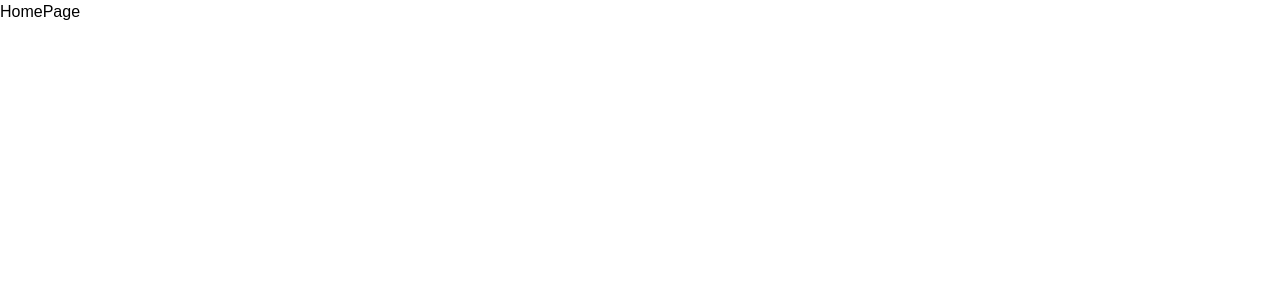
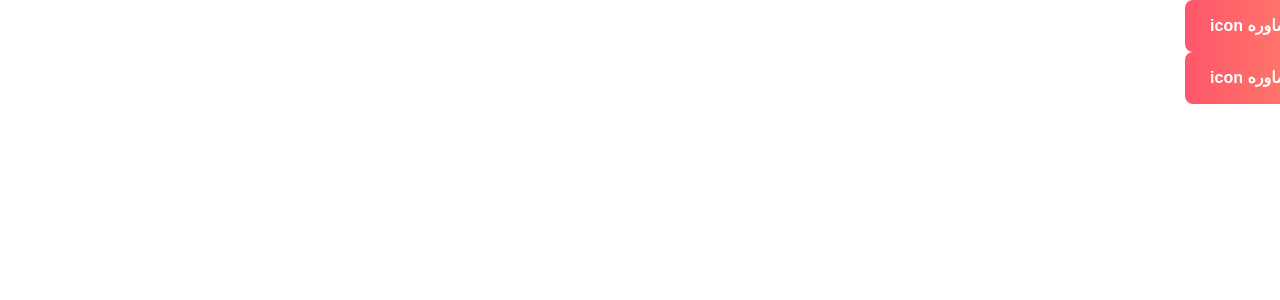
Before and after one commit to Mansour-VN/DianHamrah, a Next.js app: page /HomePage in a window 1280 px wide. Shown: the top 300 px of the page. Built offline with nearby package versions, Linux system fonts and the light colour scheme.

Commit message:
feat:add button Component -basic

```diff
--- a/public/Constants/dummy.js
+++ b/public/Constants/dummy.js
@@ -26,12 +26,12 @@ import telephone_icon from "./DummyAssets/telephone-in-talk.svg";
 import privacy_icon from "./DummyAssets/privacy-tip.svg";
 import menu_icon from "./DummyAssets/menu.svg";
 import home_icon from "./DummyAssets/home-rounded.svg";
-import search_icon from "./DummyAssets/baseline-search.svg";
+// import search_icon from "./DummyAssets/baseline-search.svg";
 import email_icon from "./DummyAssets/alternate-email-rounded.svg";
 
 
-const socialNetwork = {
-  "شبکه‌های اجتماعی": {
+export const socialNetwork = {
+  socials: {
     Whatsapp: [Whatsapp, "https://chat.whatsapp.com/G0o3ZKS1EHpEhbGtevLhRs"],
     Telegram: [Telegram, "https://t.me/dianhamrahefarda"],
     Twitter: [Twitter, link],
--- /dev/null
+++ b/src/components/Button/Button.jsx
@@ -0,0 +1,12 @@
+import React from 'react';
+
+function Button({text ,type, icon}) {
+    return (
+
+        <button className={` text-center btn btn-${type}`}>
+            {text} {icon}
+        </button>
+    );
+}
+
+export default Button;
--- a/src/pages/HomePage/index.tsx
+++ b/src/pages/HomePage/index.tsx
@@ -1,6 +1,11 @@
+import Button from "@/components/Button/Button";
+
 const HomePage = () => {
   return (
-    <div>HomePage</div>
+      <>
+        <Button text=" درخواست مشاوره"  type ="normal"  icon = "icon"/>
+      </>
+
   )
 }
 
--- a/src/pages/_document.tsx
+++ b/src/pages/_document.tsx
@@ -1,11 +1,13 @@
 import { Html, Head, Main, NextScript } from 'next/document'
+import HomePage from "@/pages/HomePage";
 
 export default function Document() {
   return (
-    <Html lang="en">
+    <Html lang="en" dir="rtl">
       <Head />
       <body>
         <Main />
+        <HomePage/>
         <NextScript />
       </body>
     </Html>
--- a/src/pages/index.tsx
+++ b/src/pages/index.tsx
@@ -1,6 +1,7 @@
 import Head from 'next/head'
 import { Inter } from '@next/font/google'
 import styles from '@/styles/Home.module.css'
+
 
 const inter = Inter({ subsets: ['latin'] })
 
@@ -15,7 +16,7 @@ export default function Home() {
       </Head>
       <main className="">
         <h1 className="text-3xl font-bold underline bg-zinc-700	">
-           Hello world!
+
        </h1>
       </main>
     </>
--- a/src/styles/globals.css
+++ b/src/styles/globals.css
@@ -1,3 +1,44 @@
 @tailwind base;
 @tailwind components;
 @tailwind utilities;
+
+
+/*Button */
+.btn {
+    background-image:-webkit-linear-gradient( 0deg, rgb(254,87,107) 0%, rgb(254,157,106) 100%);
+    border-radius: 8px;
+    font-weight:600;
+    color:white;
+}
+.btn-normal {
+    padding:14px 50px 14px 25px;
+}
+.btn-normal:hover {
+    box-shadow: 2.5px 4.33px 15px 0 rgb(254 88 107 / 40%)
+}
+.btn-tel {
+    width: 100px;
+    height: 100px;
+    text-align: center;
+    line-height: 92px;
+
+}
+.btn-icon {
+    width: 40px;
+    height: 40px;
+    border-radius: 50%;
+    text-align: center;
+
+}
+.btn-s {
+    font-size: 14px;
+    display: inline-block;
+    margin-left: 5px;
+    height: 35px;
+    width: 35px;
+    background: #ffffff1c;
+    text-align: center;
+    line-height: 35px;
+    border-radius: 50%;
+    color: #fff;
+}
```
